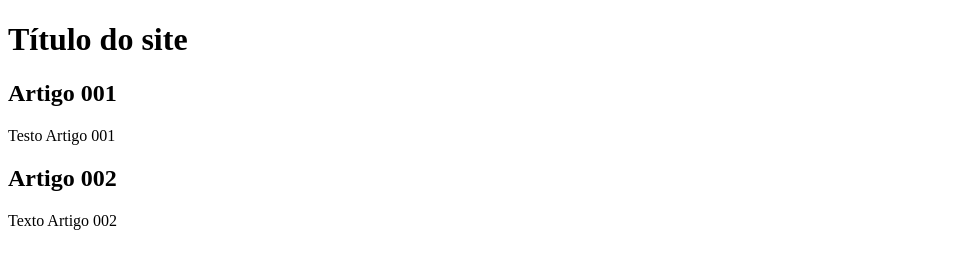
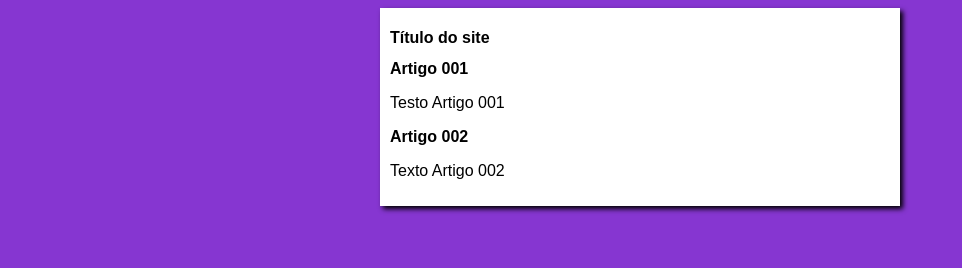
Before and after one commit to Lucas-Silas/projeto-site, a plain HTML site: page index.html in a window 1280 px wide. Shown: the whole page, without its empty margins (0-962 px from the left). Drawn offline with Linux system fonts and the light colour scheme.

Commit message:
iniciei o design

```diff
--- /dev/null
+++ b/estilos/style.css
@@ -0,0 +1,16 @@
+*{
+    font-family: Arial, Helvetica, sans-serif;
+    font-size: 16px;
+}
+
+body{
+    background-color: rgb(134, 54, 209);
+}
+
+main{
+    background-color: white;
+    width: 500px;
+    margin: auto;
+    padding: 10px;
+    box-shadow: 3px 3px 5px black;
+}
--- a/index.html
+++ b/index.html
@@ -4,6 +4,7 @@
     <meta charset="UTF-8">
     <meta name="viewport" content="width=device-width, initial-scale=1.0">
     <title>Título do site</title>
+    <link rel="stylesheet" href="estilos/style.css">
 </head>
 <body>
     <main>
```
